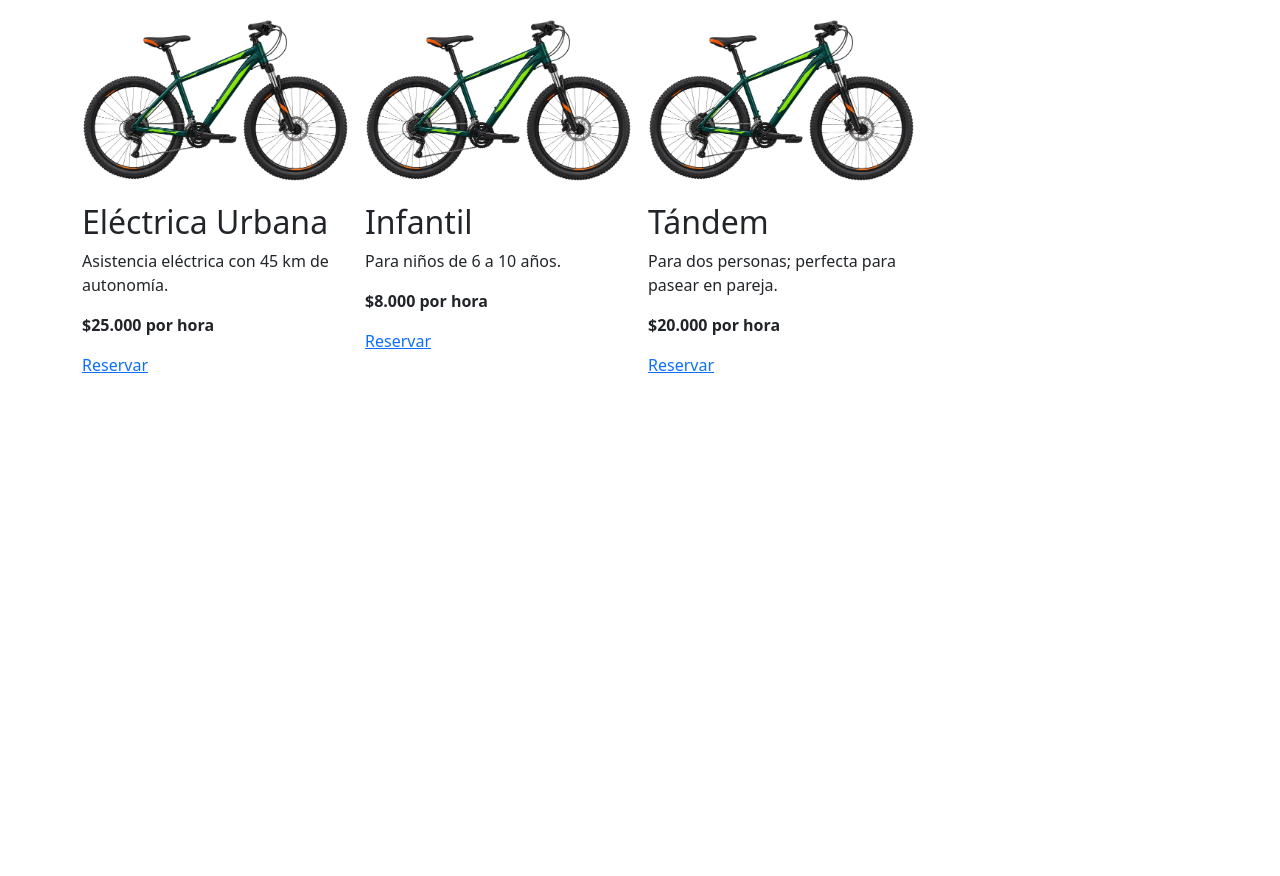
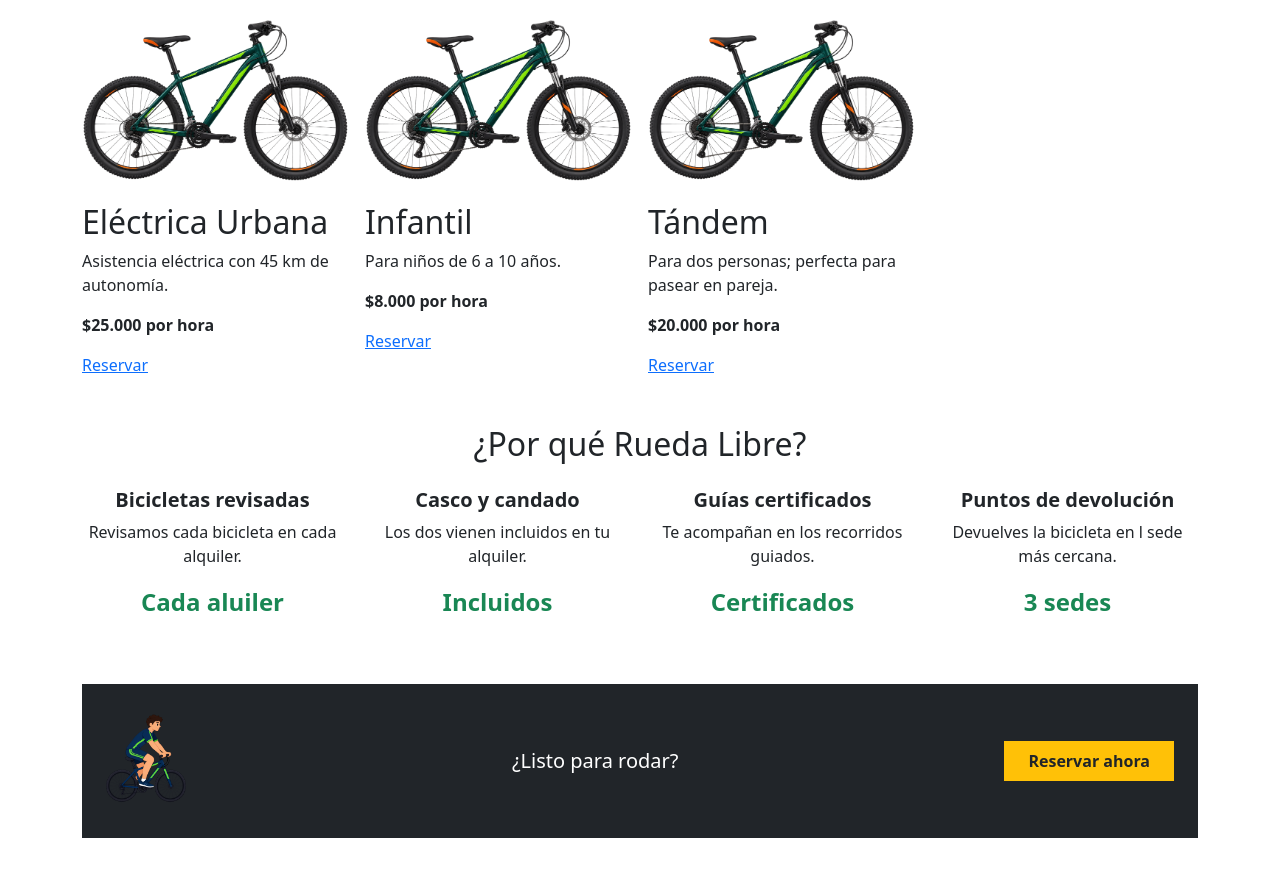
Before and after one commit to jualvarezl20/rueda-libre, a plain HTML site: page pruebas/catalogo-bootstrap.html in a window 1280 px wide. Shown: the part 444-1320 px from the top of the page. Before the commit the page ends 821 px from the top, so only its background shows below. Drawn offline with nearby package versions, Linux system fonts and the light colour scheme.

Commit message:
Semana 2 Minireto 6

```diff
--- a/pruebas/catalogo-bootstrap.html
+++ b/pruebas/catalogo-bootstrap.html
@@ -88,6 +88,46 @@
 
     </main>
 
+    <section class="container my-5">
+
+      <h2 class="text-center mb-4">¿Por qué Rueda Libre?</h2>
+
+      <div class="row g-4">
+
+        <div class="col-12 col-md-6 col-lg-3">
+          <h3 class="fs-5 fw-bold text-center">Bicicletas revisadas</h3>
+          <p class="text-center">Revisamos cada bicicleta en cada alquiler.</p>
+          <p class="fs-4 fw-bold text-success text-center">Cada aluiler</p>
+        </div>
+
+        <div class="col-12 col-md-6 col-lg-3">
+          <h3 class="fs-5 fw-bold text-center">Casco y candado</h3>
+          <p class="text-center">Los dos vienen incluidos en tu alquiler.</p>
+          <p class="fs-4 fw-bold text-success text-center">Incluidos</p>
+        </div>
+
+        <div class="col-12 col-md-6 col-lg-3">
+          <h3 class="fs-5 fw-bold text-center">Guías certificados</h3>
+          <p class="text-center">Te acompañan en los recorridos guiados.</p>
+          <p class="fs-4 fw-bold text-success text-center">Certificados</p>
+        </div>
+
+        <div class="col-12 col-md-6 col-lg-3">
+          <h3 class="fs-5 fw-bold text-center">Puntos de devolución</h3>
+          <p class="text-center">Devuelves la bicicleta en l sede más cercana.</p>
+          <p class="fs-4 fw-bold text-success text-center">3 sedes</p>
+        </div>
+
+      </div>
+
+      <div class="d-flex flex-column flex-md-row justify-content-md-between align-items-center gap-3 mt-5 p-4 text-bg-dark">
+        <img src="../img/ciclista.png" alt="" width="80" class="d-none d-md-block">
+        <p class="lead mb-0">¿Listo para rodar?</p>
+        <a href="../paginas/reservas.html#Reservas" class="bg-warning text-dark fw-semibold text-decoration-none px-4 py-2">Reservar ahora</a>
+      </div>
+
+    </section>
+
     <script src="https://cdn.jsdelivr.net/npm/bootstrap@5.3.3/dist/js/bootstrap.bundle.min.js"></script>
   </body>
 </html>
```
